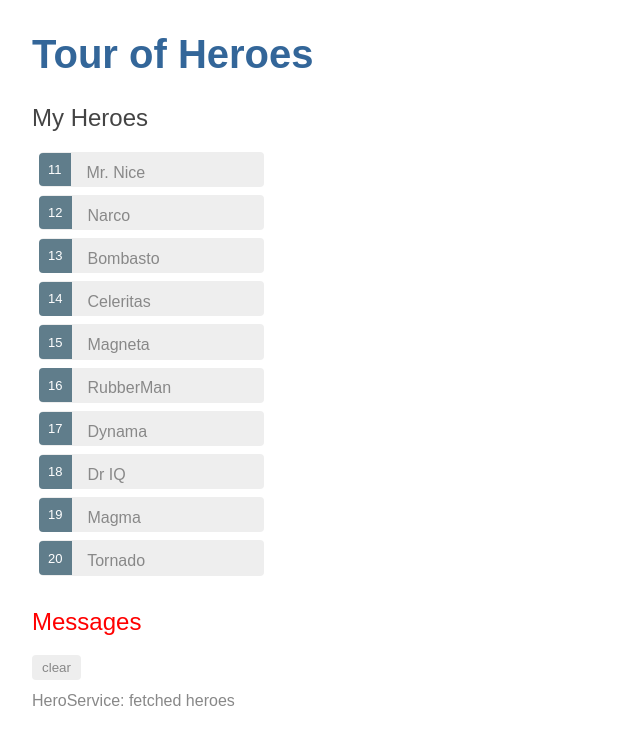
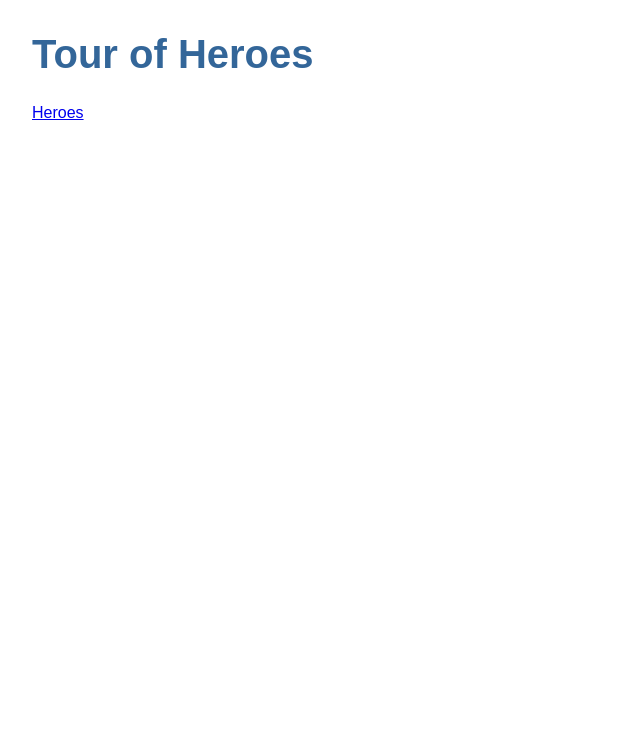
Before and after one commit to dasigr/songhits_web, an Angular app: page / in a window 1280 px wide. Shown: the top 744 px of the page, without its empty margins (0-640 px from the left). Built offline with nearby package versions, Linux system fonts and the light colour scheme.

Commit message:
Add a route to list of heroes

```diff
--- a/src/app/app.component.html
+++ b/src/app/app.component.html
@@ -1,3 +1,6 @@
 <h1>{{title}}</h1>
-<app-heroes></app-heroes>
+<nav>
+  <a routerLink="/heroes">Heroes</a>
+</nav>
+<router-outlet></router-outlet>
 <app-messages></app-messages>
--- a/src/app/app.module.ts
+++ b/src/app/app.module.ts
@@ -1,12 +1,12 @@
 import { BrowserModule } from '@angular/platform-browser';
 import { NgModule } from '@angular/core';
 import { FormsModule } from '@angular/forms';
+import { AppRoutingModule } from './app-routing.module';
 
 import { AppComponent } from './app.component';
 import { HeroesComponent } from './heroes/heroes.component';
 import { HeroDetailComponent } from './hero-detail/hero-detail.component';
 import { MessagesComponent } from './messages/messages.component';
-import { AppRoutingModule } from './/app-routing.module';
 
 @NgModule({
   declarations: [
```
Also changed, not shown: src/app/app-routing.module.ts (+9 -5 lines).
